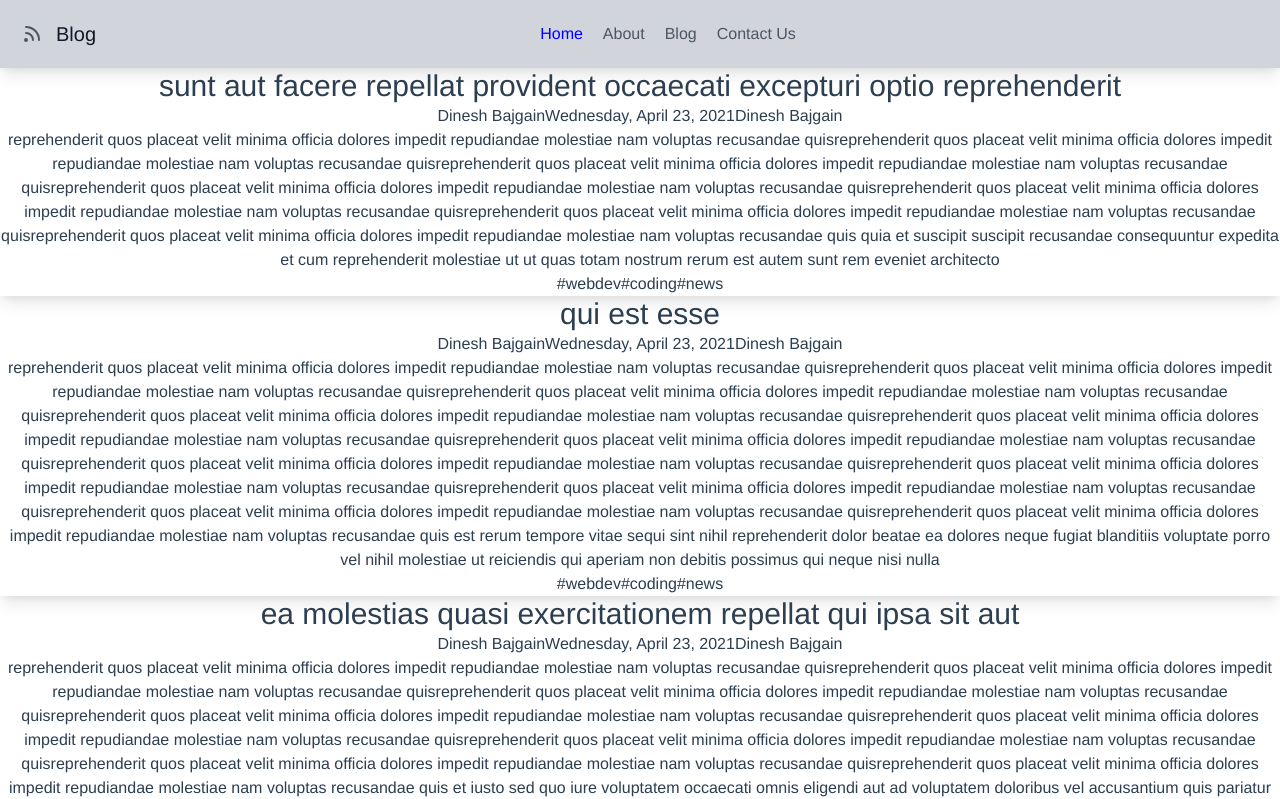
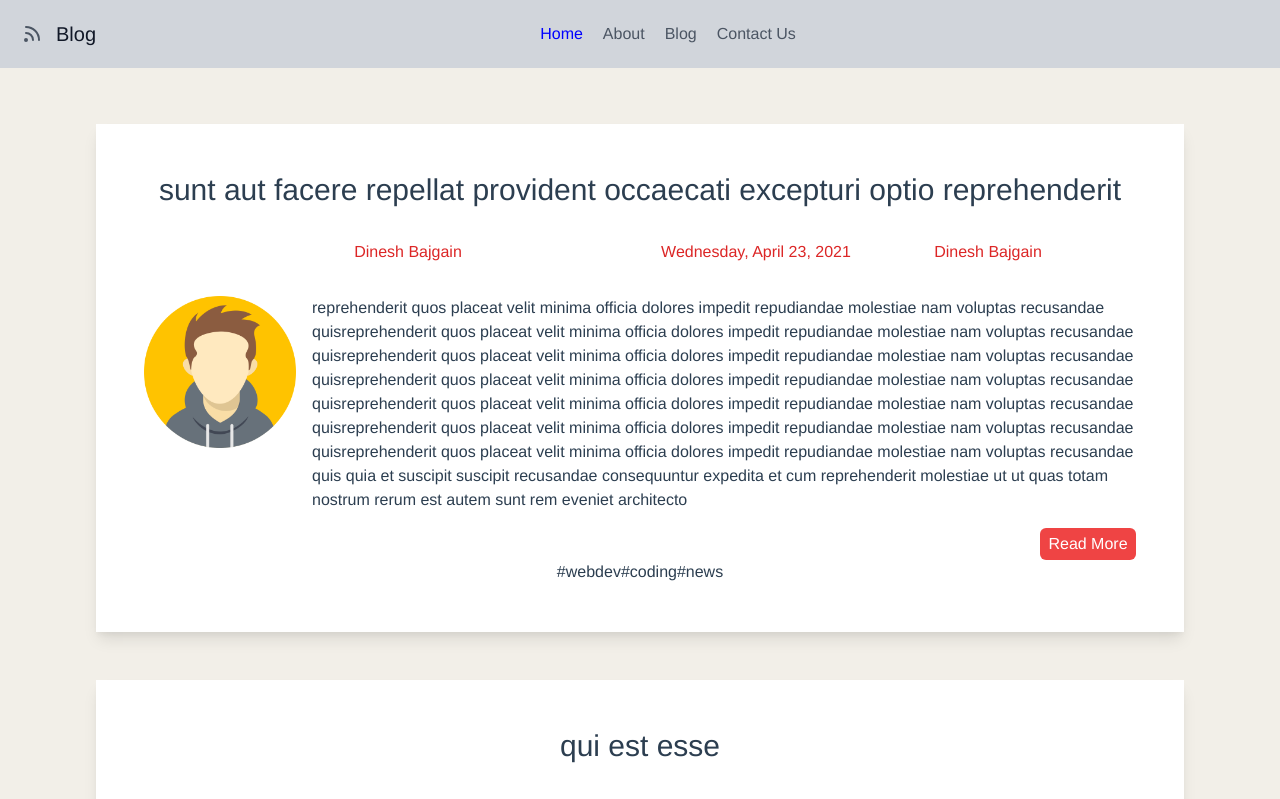
Before and after one commit to dineshbajgain/vue3-blog, a Vue app: page / in a window 1280 px wide. Shown: the top 799 px of the page. Built offline with nearby package versions, Linux system fonts and the light colour scheme; data requests are answered from the project's data file.

Commit message:
listing page

```diff
--- a/src/App.vue
+++ b/src/App.vue
@@ -1,6 +1,6 @@
 <template>
-  <HeaderVue />
-  <router-view/>
+ <HeaderVue />
+  <router-view class="container mx-auto px-12 pt-2"/>
   <FooterVue/>
 </template>
 <script>
--- a/src/components/PostList.vue
+++ b/src/components/PostList.vue
@@ -1,7 +1,7 @@
 <template>
   <div class="post-list">
        <div v-for="post in posts" :key='post.id'>
-           <SinglePost :post='post' />
+           <SinglePost class="bg-white" :post='post' />
        </div>
   </div>
 </template>
--- a/src/components/SinglePost.vue
+++ b/src/components/SinglePost.vue
@@ -1,18 +1,31 @@
 <template>
-  <div class="shadow-lg pa-12 ma-12">
+  <div class="shadow-lg p-12 m-12">
       <router-link :to="{ name:'Detail', params:{id:post.id}}">
         <h1 class="text-3xl">
         {{post.title}}
         </h1>
       </router-link>
-      <div>
-        <span>Dinesh Bajgain</span>
-        <span>Wednesday, April 23, 2021</span>
-        <span>Dinesh Bajgain</span>
+      <div class="grid grid-cols-4 p-8">
+        <span class="text-red-600 col-span-2">Dinesh Bajgain</span>
+        <span class="text-red-600">Wednesday, April 23, 2021</span>
+        <span class="text-red-600">Dinesh Bajgain</span>
       </div>
-      <p>
+      <div class="grid grid-cols-12 gap-4">
+        <div class="col-span-2">
+          <img src="../assets/img/avatar.png">
+        </div>
+       <p class="col-span-10 text-left">
         {{snippet}}
       </p>
+      <div class="col-span-12 text-right">
+        <button class="bg-red-500 w-24 text-white rounded-md p-1">
+      <router-link :to="{ name:'Detail', params:{id:post.id}}">
+          Read More
+          </router-link>
+          </button>
+      </div>
+      </div>
+
       <span v-for="tag in post.tags" :key="tag">#{{tag}} </span>
   </div>
 </template>
--- a/src/views/Home.vue
+++ b/src/views/Home.vue
@@ -1,5 +1,5 @@
 <template>
-  <div class="home">
+  <div class="bg-cream">
       <div v-if="error">{{ error }}</div>
       <div v-if="posts.length">
        <PostList :posts="posts" />
--- a/tailwind.config.js
+++ b/tailwind.config.js
@@ -13,9 +13,9 @@ module.exports = {
       '2xl': '1536px',
     },
     colors: {
+      cream:'#F2EFE8',
       transparent: 'transparent',
       current: 'currentColor',
-
       black: colors.black,
       white: colors.white,
       gray: colors.coolGray,
```
Also changed, not shown: src/assets/img/avatar.png (added).
